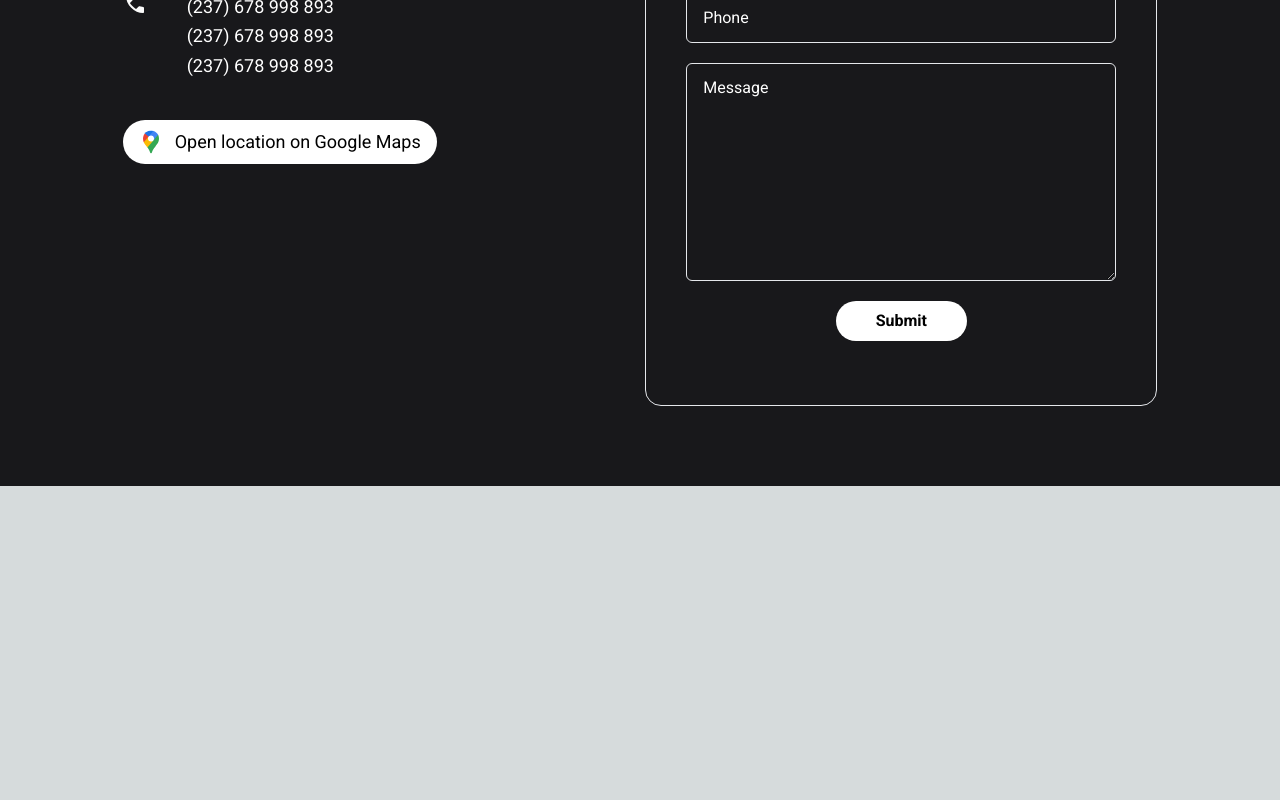
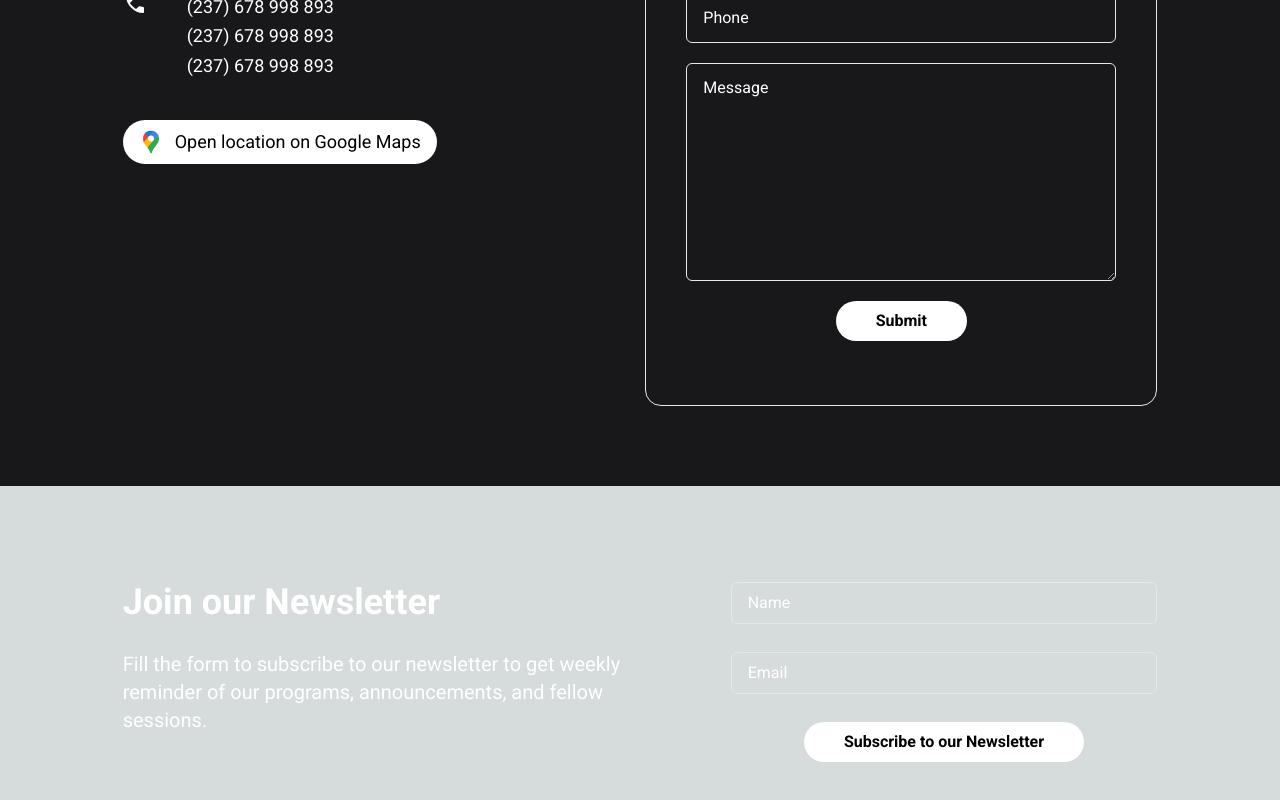
Before and after one commit to carrington-115/wci-biyem-assi, a Next.js app: page / in a window 1280 px wide. Shown: the part 5564-6364 px from the top of the page. Before the commit the page ends 6050 px from the top, so only its background shows below. Built offline with nearby package versions, Linux system fonts and the light colour scheme.

Commit message:
completed the subscription section

```diff
--- a/src/app/page.tsx
+++ b/src/app/page.tsx
@@ -2,6 +2,7 @@
 import CommunitySection from "@/components/CommunitySection";
 import FirstTimerSection from "@/components/FirstTimerSection";
 import PrayerFormComponent from "@/components/PrayerFormComponent";
+import SubscribeSection from "@/components/SubscribeSection";
 import BookSection from "@/components/home-components/BookSection";
 import EventsComponent from "@/components/home-components/EventsComponent";
 import HomeTopComponent from "@/components/home-components/HomeTopComponent";
@@ -23,6 +24,7 @@ export default function Home() {
       <FirstTimerSection />
       <CommunitySection />
       <PrayerFormComponent />
+      <SubscribeSection />
     </main>
   );
 }
--- /dev/null
+++ b/src/components/SubscribeSection.tsx
@@ -0,0 +1,37 @@
+export default function SubscribeSection() {
+  return (
+    <section className="w-screen box-border text-white flex justify-center py-24 gap-24">
+      <div className="flex flex-col items-start gap-7 w-2/5">
+        <h2 className="text-4xl font-bold">Join our Newsletter</h2>
+        <p className="text-xl">
+          Fill the form to subscribe to our newsletter to get weekly reminder of
+          our programs, announcements, and fellow sessions.
+        </p>
+      </div>
+      <form
+        action=""
+        onSubmit={(e) => e.preventDefault}
+        className="flex flex-col gap-7 w-1/3 items-center"
+      >
+        <input
+          className="w-full box-border border bg-transparent text-white placeholder:text-white px-4 py-2 rounded-md"
+          type="text"
+          name="name"
+          placeholder="Name"
+        />
+        <input
+          className="w-full box-border border bg-transparent text-white placeholder:text-white px-4 py-2 rounded-md"
+          type="email"
+          name="email"
+          placeholder="Email"
+        />
+        <button
+          type="submit"
+          className="bg-white text-black font-semibold px-10 py-2 rounded-full"
+        >
+          Subscribe to our Newsletter
+        </button>
+      </form>
+    </section>
+  );
+}
```
